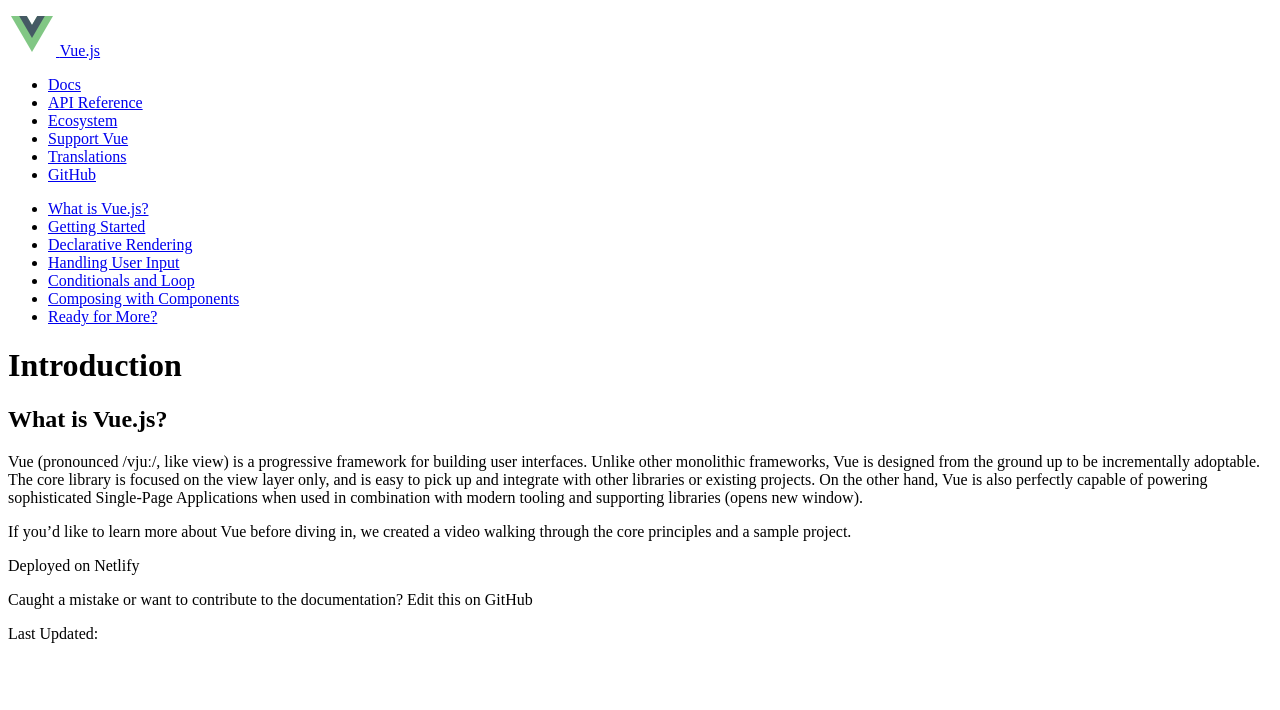
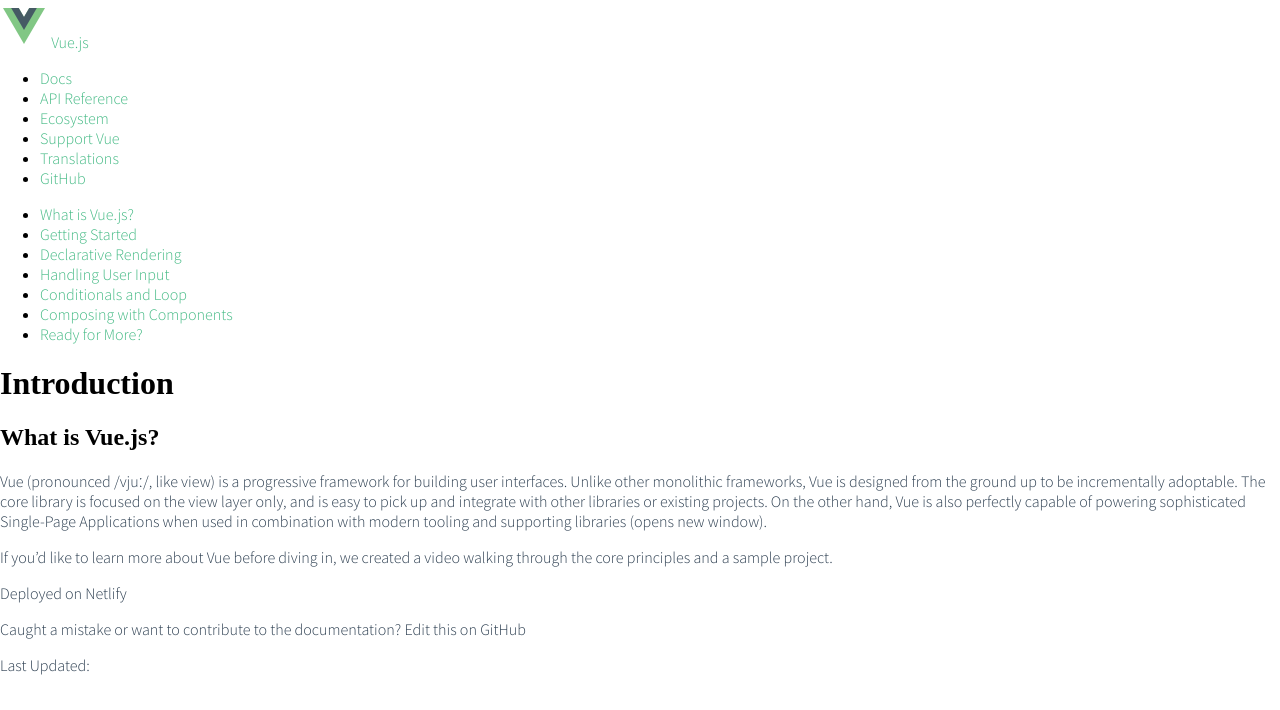
Before and after one commit to ashx3s/vue-clone-demo, a plain HTML site: page index.html in a window 1280 px wide. Drawn offline with Linux system fonts and the light colour scheme.

Commit message:
added colors and default fonts

```diff
--- a/assets/css/fonts.css
+++ b/assets/css/fonts.css
@@ -0,0 +1,26 @@
+h1 h2 h3 {
+  font-family: "Roboto", sans-serif;
+}
+
+p,
+a,
+li {
+  font-family: "Source Sans Pro", sans-serif;
+}
+
+p {
+  color: #2c3e50;
+}
+
+a {
+  color: #42b983;
+  text-decoration: none;
+}
+
+code {
+  font-family: "Roboto Mono", monospace;
+}
+
+.brand-font {
+  font-family: "Dosis", sans-serif;
+}
--- a/assets/css/style.css
+++ b/assets/css/style.css
@@ -0,0 +1,14 @@
+/* Colors
+green #42b983
+header and link color #2c3e50;
+link color #3eaf7c;
+white: #ffffff
+black: #222222
+grey: #f8f8f8
+aqua: #42b883
+*/
+
+body {
+  margin: 0;
+  background-color: #ffffff;
+}
--- a/index.html
+++ b/index.html
@@ -8,6 +8,16 @@
   <title>VueJS Rebuild Page</title>
   <link rel="stylesheet" href="assets/css/fonts.css">
   <link rel="stylesheet" href="assets/css/style.css">
+
+  <!--Fonts-->
+  <link rel="preconnect" href="https://fonts.googleapis.com">
+  <link rel="preconnect" href="https://fonts.gstatic.com" crossorigin>
+  <link
+    href="https://fonts.googleapis.com/css2?family=Roboto&family=Roboto+Mono:wght@600&family=Source+Sans+Pro:wght@300&display=swap"
+    rel="stylesheet">
+  <link rel="preconnect" href="https://fonts.googleapis.com">
+  <link rel="preconnect" href="https://fonts.gstatic.com" crossorigin>
+  <link href="https://fonts.googleapis.com/css2?family=Dosis&display=swap" rel="stylesheet">
 </head>
 
 <body>
@@ -16,7 +26,7 @@
     <nav class="site-nav">
       <a href="v3.vuejs.org">
         <img src="assets/icons/vue-logo.png" alt="Vue js logo">
-        <span>Vue.js</span>
+        <span class="">Vue.js</span>
       </a>
       <ul>
         <li><a href="#">Docs</a></li>
```
Also changed, not shown: 1 other file.
